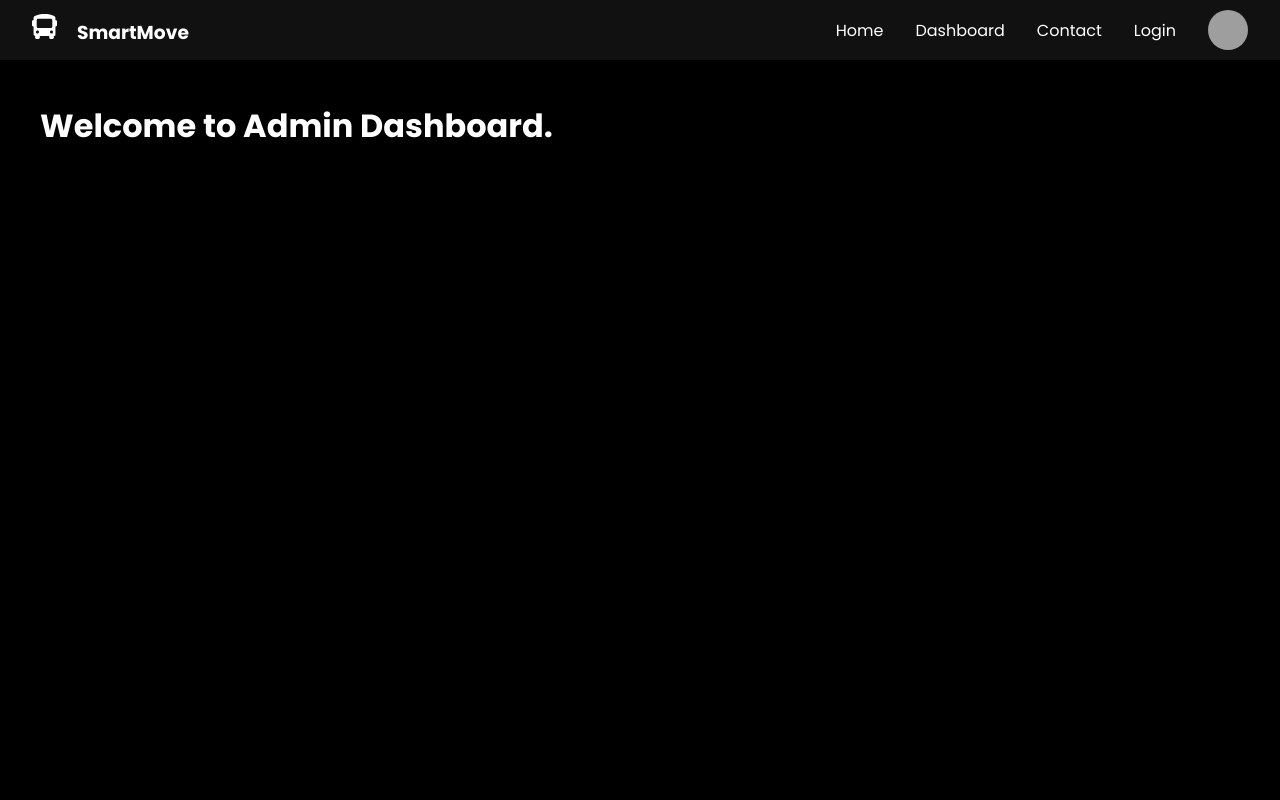
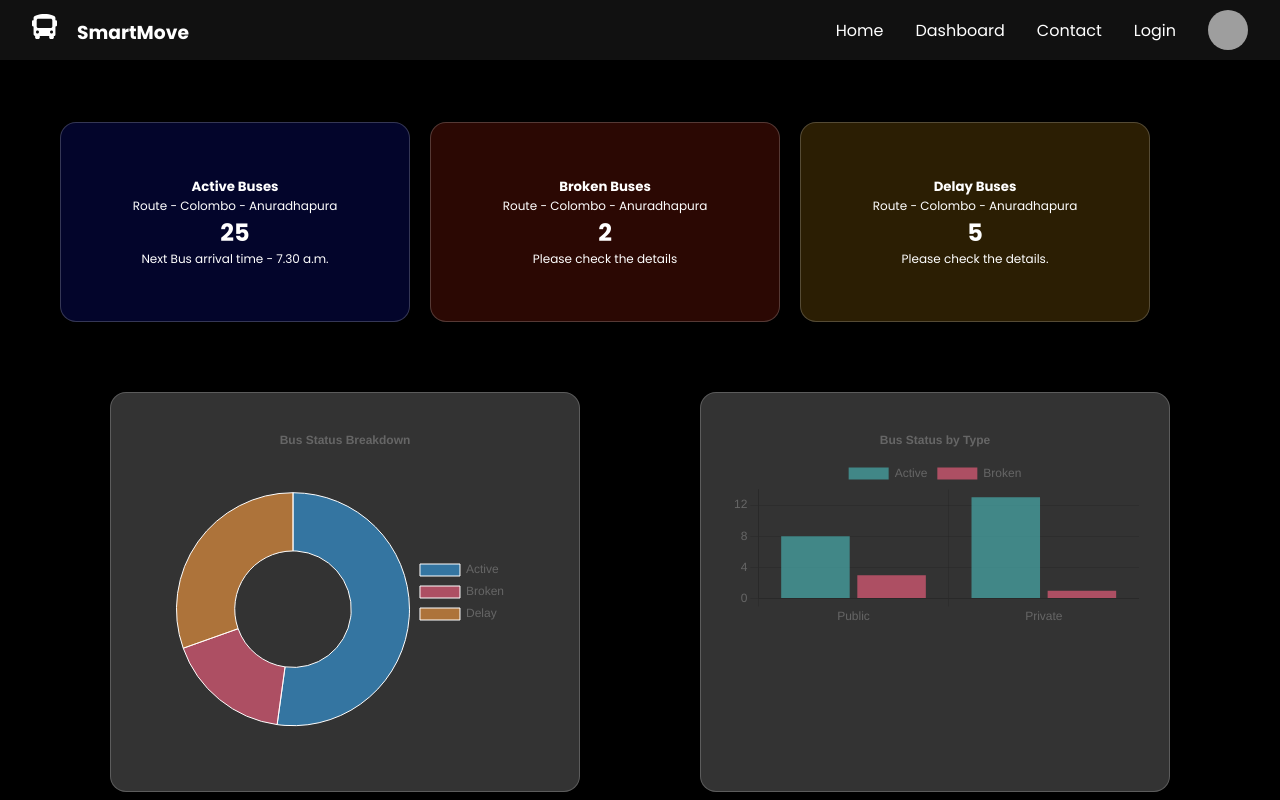
Before and after one commit to Edirisinghe-Li/SmartMoveApp, a React (Create React App) app: page /dashboard/admin-profile in a window 1280 px wide. Shown: the top 800 px of the page. Built offline with nearby package versions, Linux system fonts and the light colour scheme; grey boxes are pictures that could not be loaded.

Commit message:
Initial commit

```diff
--- a/src/Component/LoginRegister/Alert.css
+++ b/src/Component/LoginRegister/Alert.css
@@ -2,7 +2,6 @@
     position: relative;
     width: 100%;
     height: 400px;
-    margin: 50px;
     margin-top: 50px;
     padding: 30px;
     border-radius: 16px;
--- a/src/Component/LoginRegister/Alert.jsx
+++ b/src/Component/LoginRegister/Alert.jsx
@@ -40,19 +40,45 @@ const paginationModel = { page: 0, pageSize: 5 };
 const Alert = () => {
   return (
     <div className='alert-container'>
-        <h4>Total Alert Send</h4>
-        <Paper sx={{ height: 280, width: '100%', margin: 1 }}>
+      <h4 style={{ color: 'white' }}>Total Alert Send</h4>
+      <Paper elevation={0} sx={{ height: 280, width: '100%', margin: 1, backgroundColor: 'transparent' }}>
         <DataGrid
           rows={rows}
           columns={columns}
           initialState={{ pagination: { paginationModel } }}
           pageSizeOptions={[5, 10]}
           checkboxSelection
-            sx={{ border: 0 }}
+          sx={{
+            border: 0,
+            color: 'white',
+            backgroundColor: 'transparent',
+
+            '.MuiDataGrid-columnHeaders': {
+              backgroundColor: 'transparent',
+              color: 'white',
+            },
+            '.MuiDataGrid-cell': {
+              color: 'white',
+              backgroundColor: 'transparent',
+            },
+            '.MuiDataGrid-footerContainer': {
+              backgroundColor: 'transparent',
+              color: 'white',
+            },
+            '.MuiCheckbox-root': {
+              color: 'white',
+            },
+            '.MuiTablePagination-root': {
+              color: 'white',
+            },
+            '.MuiDataGrid-row:hover': {
+              backgroundColor: 'rgba(255, 255, 255, 0.1)',
+            }
+          }}
         />
       </Paper>
     </div>
-  )
-}
+  );
+};
 
-export default Alert
+export default Alert;
--- a/src/Component/LoginRegister/BusCount.css
+++ b/src/Component/LoginRegister/BusCount.css
@@ -1,6 +1,6 @@
 .bus-count-containter {
     position: relative;
-    width: 100%;
+    width: 45%;
     height: 400px;
     display: flex;
     justify-content: center;
--- a/src/Component/LoginRegister/BusTrack.css
+++ b/src/Component/LoginRegister/BusTrack.css
@@ -1,6 +1,6 @@
 .bus-container {
     position: relative;
-    width: 100%;
+    width: 45%;
     height: 400px;
     margin: 50px;
     margin-top: 50px;
--- a/src/Pages/AdminProfile.css
+++ b/src/Pages/AdminProfile.css
@@ -1,4 +1,63 @@
-h1 {
-    justify-content: center;
-    color: #ffffff;
+.main-admin-content {
+  position: relative;
+  width: 100%;
+  flex: 1;
+  display: flex;
+  flex-direction: column;
+  padding: 20px;
+  gap: 20px;
+  box-sizing: border-box;
+  overflow-y: auto;
 }
+
+
+.left-admin-section {
+  flex: 3;
+  width: 100%;
+  display: flex;
+  gap: 20px;
+}
+
+
+.element-admin-container {
+  width: 100%;
+  display: flex;
+  flex-direction: column;
+  gap: 20px;
+  justify-content: center;
+}
+
+.middle-admin-container {
+    width: 100%;
+    display: flex;
+    gap: 20px;
+}
+
+
+
+
+@media (max-width: 700px) {
+  .container-admin-dashboard {
+    flex-direction: column;
+    margin-top: 0;
+  }
+
+  .main-admin-content {
+    flex-direction: column;
+    padding: 10px;
+  }
+
+  .left-admin-section, .right-admin-section {
+    flex-direction: column;
+    width: 100%;
+  }
+
+  .element-admin-container {
+    flex-direction: column;
+    gap: 10px;
+  }
+
+  .middle-admin-container {
+    flex-direction: column;
+  }
+}
--- a/src/Pages/AdminProfile.jsx
+++ b/src/Pages/AdminProfile.jsx
@@ -1,12 +1,34 @@
 import React from 'react'
 import './AdminProfile.css';
+import ActiveBus from '../Component/LoginRegister/ActiveBus';
+import BrokenBus from '../Component/LoginRegister/BrokenBus';
+import DelayBus from '../Component/LoginRegister/DelayBus';
+import CustomizedTables from '../Component/LoginRegister/CustomizedTables';
+import GoogleMap from '../Component/LoginRegister/GoogleMap';
+import Ai from '../Component/LoginRegister/Ai';
+import BusCount from '../Component/LoginRegister/BusCount';
+import BusTrack from '../Component/LoginRegister/BusTrack';
+import Alert from '../Component/LoginRegister/Alert';
+
 
 const AdminProfile = () => {
   return (
-    <div>
-        <h1>
-            Welcome to Admin Dashboard.
-        </h1>
+    <div className='main-admin-content'>
+      <div className='left-admin-section'>
+        <ActiveBus/>
+        <BrokenBus/>
+        <DelayBus/>
+      </div>
+      <div className='element-admin-container'>
+        <div className='middle-admin-container'>
+          <BusCount/>
+          <BusTrack/>
+        </div>
+        <Ai/>
+        <Alert/>
+        <CustomizedTables/>
+        <GoogleMap/>
+      </div>
     </div>
   )
 }
```
Lines whose indentation alone changed are shown as unchanged.
